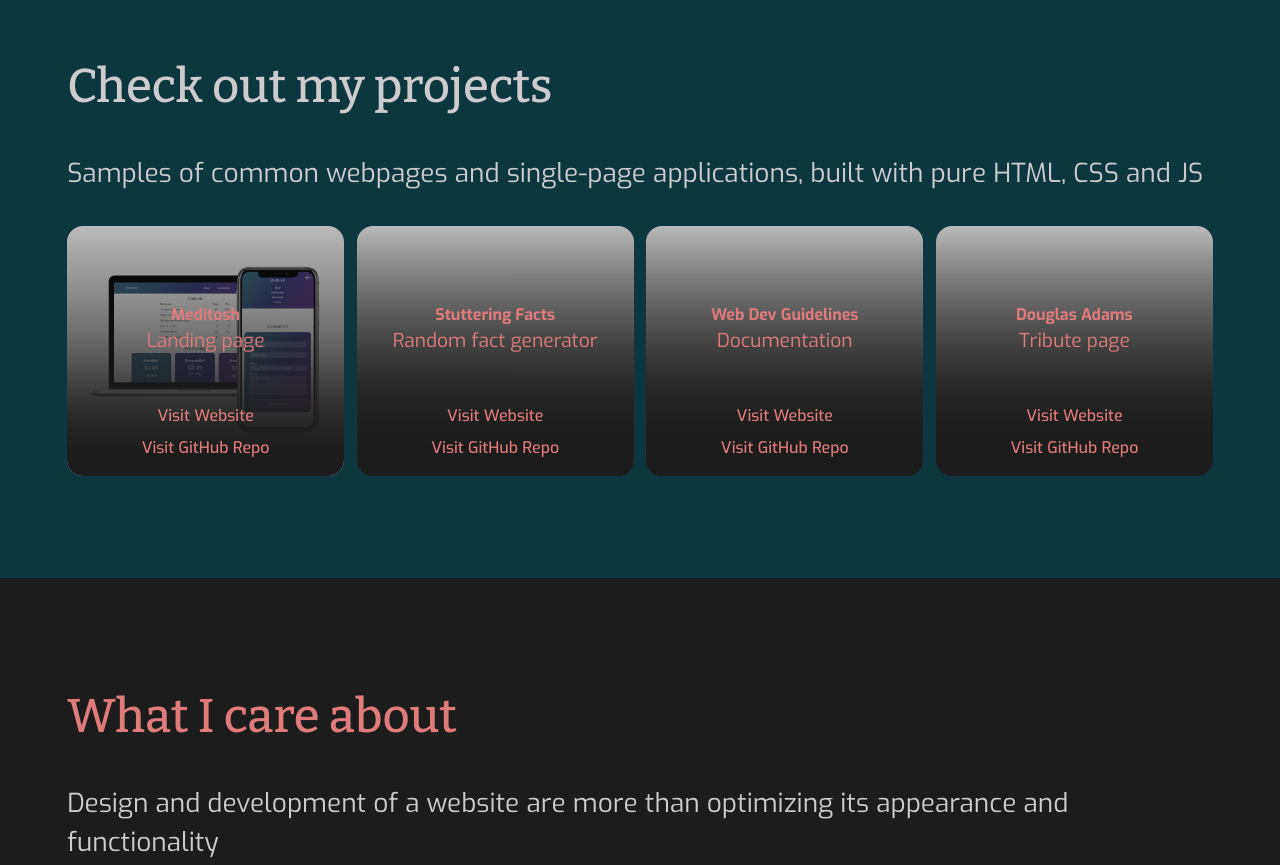
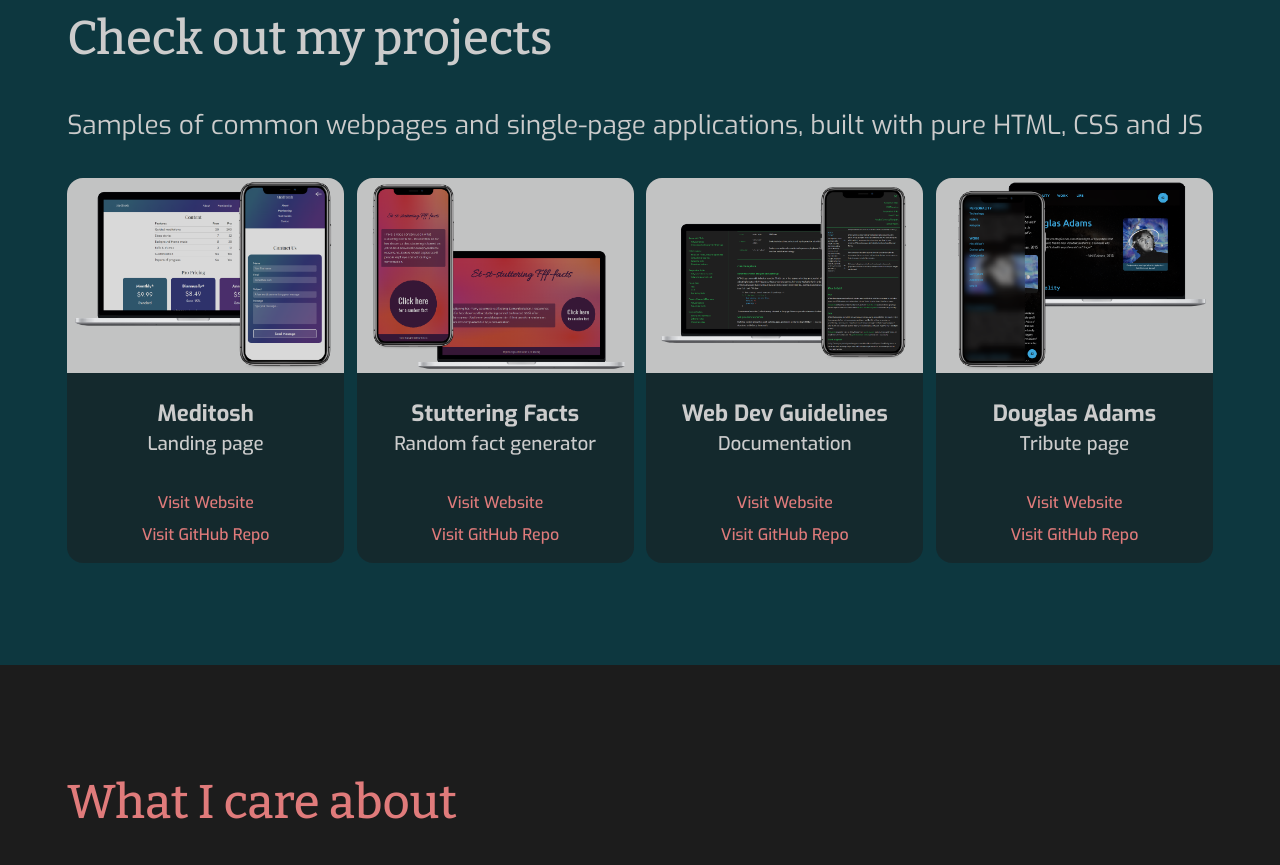
Before and after one commit to elifaltundag/portfolio, a plain HTML site: page index.html in a window 1280 px wide. Shown: the part 697-1562 px from the top of the page. Drawn offline with nearby package versions, Linux system fonts and the light colour scheme.

Commit message:
Create and stlye thumbnails

```diff
--- a/index.html
+++ b/index.html
@@ -77,45 +77,69 @@
                 <h2 class="section__title">Check out my projects</h2>
                 <p class="section__subtitle">Samples of common webpages and single-page applications, built with pure HTML, CSS and JS</p>
                 <div class="projects__thmbs-container" id="thmbs__websites">
-                    <div class="thmb__prj" id="prj__landing">
+                    <div class="thmb__prj">
+                        <div class="thmb__img-container">
+                            <img src="./images/thumbnails/landing_page/thmb__template.png" alt="" class="thmb__img">
+                        </div>
                         <div class="thmb__text">
+                            <div class="thmb__text__info">
                                 <h4 class="thmb__title">Meditosh</h4>
                                 <p class="thmb__body">Landing page</p>
-                            <div class="btn__container">
+                            </div>
+                            <div class="thmb__text__btns btn__container">
                                 <a class="link-external" href="https://elifaltundag.github.io/landing-page/" target="_blank">Visit Website</a>
                                 <a class="link-external" href="https://github.com/elifaltundag/landing-page" target="_blank">Visit GitHub Repo</a>
                             </div>
                         </div>
+
                     </div>
-                    <div class="thmb__prj" id="prj__stut-facts">
+                    <div class="thmb__prj">
+                        <div class="thmb__img-container">
+                            <img src="./images/thumbnails/stuttering_facts/thmb__template.png" alt="" class="thmb__img">
+                        </div>
                         <div class="thmb__text">
+                            <div class="thmb__text__info">
                                 <h4 class="thmb__title">Stuttering Facts</h4>
                                 <p class="thmb__body">Random fact generator</p>
-                            <div class="btn__container">
+                            </div>
+                            <div class="thmb__text__btns btn__container">
                                 <a class="link-external" href="https://elifaltundag.github.io/stuttering-facts/" target="_blank">Visit Website</a>
                                 <a class="link-external" href="https://github.com/elifaltundag/stuttering-facts" target="_blank">Visit GitHub Repo</a>
                             </div>
                         </div>
+
                     </div>
-                    <div class="thmb__prj" id="prj__documentation">
+                    <div class="thmb__prj">
+                        <div class="thmb__img-container">
+                            <img src="./images/thumbnails/web_dev_doc/thmb__template.png" alt="" class="thmb__img">
+                        </div>
                         <div class="thmb__text">
+                            <div class="thmb__text__info">
                                 <h4 class="thmb__title">Web Dev Guidelines</h4>
                                 <p class="thmb__body">Documentation</p>
-                            <div class="btn__container">
+                            </div>
+                            <div class="thmb__text__btns btn__container">
                                 <a class="link-external" href="https://elifaltundag.github.io/web-dev-documentation/" target="_blank">Visit Website</a>
                                 <a class="link-external" href="https://github.com/elifaltundag/web-dev-documentation" target="_blank">Visit GitHub Repo</a>
                             </div>
                         </div>
+
                     </div>
-                    <div class="thmb__prj" id="prj__tribute">
+                    <div class="thmb__prj">
+                        <div class="thmb__img-container">
+                            <img src="./images/thumbnails/tribute/thmb__template.png" alt="" class="thmb__img">
+                        </div>
                         <div class="thmb__text">
+                            <div class="thmb__text__info">
                                 <h4 class="thmb__title">Douglas Adams</h4>
                                 <p class="thmb__body">Tribute page</p>
-                            <div class="btn__container">
+                            </div>
+                            <div class="thmb__text__btns btn__container">
                                 <a class="link-external" href="https://elifaltundag.github.io/douglas-adams-tribute-page/" target="_blank">Visit Website</a>
                                 <a class="link-external" href="https://github.com/elifaltundag/douglas-adams-tribute-page" target="_blank">Visit GitHub Repo</a>
                             </div>
                         </div>
+
                     </div>
                 </div>
             </div>
--- a/main.js
+++ b/main.js
@@ -1,16 +1,16 @@
 // ELEMENTS
+const header = document.getElementById("header");
 const btnNavToggle = document.getElementById("nav-toggle");
 const hambTop = document.getElementById("hamb-top");
 const hambMid = document.getElementById("hamb-mid");
 const hambBtm = document.getElementById("hamb-btm");
 const crossLR = document.getElementById("cross-lr");
 const crossRL = document.getElementById("cross-rl");
-const header = document.getElementById("header");
 
 // Hamburger button's lines
 const lines = Array(hambTop, hambMid, hambBtm, crossLR, crossRL);
 
-// Make it work
+
 function toggleNavMenu() {
 
     // Toggle button: hamburger - cross
@@ -50,7 +50,7 @@ btnNavToggle.addEventListener("click", toggleNavMenu);
 document.addEventListener("click", (e) => {
     const navbarIds = ["nav-toggle", "hamburger-btn", "hamb-top", "hamb-mid", "hamb-btm", "cross-lr", "cross-rl", "header", "nav__list"];
 
-   if (navbarIds.every(idName => e.target.id !== idName)) {
+    if (navbarIds.every(idName => e.target.id !== idName)) {
         header.setAttribute("on-screen", "partial");
         for (let line of lines) {
             if (line.className[0] === "h") {
--- a/style.css
+++ b/style.css
@@ -27,6 +27,8 @@
     --br-thmb: 1rem;
     --br-btn: 0.75rem;
     --br-form-elm: 0.5rem;
+
+    color: #cccccc;
 
 }
 
@@ -166,6 +168,15 @@ label, input, textarea {
 #btn__about-me,
 #submit-form {
     font-size: clamp(1.1rem, 0.8rem + 1vw, 1.5rem);
+}
+
+.thmb__title {
+    font-size: clamp(1rem, 0.9rem + 0.8vw, 1.4rem);
+}
+
+.thmb__body {
+    font-size: clamp(0.9rem, 0.7rem + 0.6vw, 1.2rem);
+    font-weight: 500;
 }
 
 .consd__title {
@@ -330,7 +341,6 @@ a:focus {
 .btn__container {
     display: flex;
     flex-direction: column;
-    padding-top: 3rem;
     row-gap: 0.5rem;
 }
 
@@ -402,7 +412,7 @@ a:focus {
     position: fixed;
     width: 100%;
     top: 0;
-    z-index: 10;
+    z-index: 100;
     border-bottom: 2px solid hsl(var(--clr-light));
 }
 
@@ -444,7 +454,7 @@ a:focus {
 .container__nav-toggle {
     position: sticky;
     top: 0;
-    z-index: 15;
+    z-index: 150;
 }
 
 #nav-toggle {
@@ -454,7 +464,6 @@ a:focus {
     position: absolute;
     right: 1rem;
     top: 0.5rem;
-    z-index: 20;
 }
 
 #hamburger-btn {
@@ -614,67 +623,73 @@ a:focus {
     width: min(100%, 400px);
     min-height: 250px;
     margin: 0 auto;
-    background-image: linear-gradient(180deg,
+    /* background-image: linear-gradient(180deg,
         hsl(var(--clr-light)) 0%,
-        hsl(var(--clr-dark)) 100%);
-    color: hsl(var(--clr-accent-light));
+        hsl(var(--clr-dark)) 100%); */
+    /* background-color: hsla(var(--clr-light), 0.3); */
+    /* color: hsl(var(--clr-dark)); */
+    background-color: hsla(var(--clr-dark), 0.5);
     text-align: center;
 
     border-radius: var(--br-thmb);
     border: none;
     position: relative;
-}
-
-.thmb__text {
-    position: absolute;
-    inset: 0;
-    background-image: linear-gradient(180deg,
-        hsla(var(--clr-dark), 0.1) 0%,
-        hsla(var(--clr-dark), 0.2) 10%,
-        hsla(var(--clr-dark), 0.3) 20%,
-        hsla(var(--clr-dark), 0.4) 30%,
-        hsla(var(--clr-dark), 0.5) 40%,
-        hsla(var(--clr-dark), 0.62) 50%,
-        hsla(var(--clr-dark), 0.75) 60%,
-        hsla(var(--clr-dark), 0.87) 70%,
-        hsla(var(--clr-dark), 0.95) 80%,
-        hsla(var(--clr-dark), 1) 90%);
-    width: 100%;
-    height: 100%;
+    overflow-y: hidden;
     z-index: 2;
 
     display: flex;
     flex-direction: column;
-    justify-content: flex-end;
-    padding: 1em;
 }
 
-.thmb__title, .thmb__body {
-    z-index: 5;
+.thmb__text {
+    /* position: absolute;
+    inset: 0; */
+    background-image: linear-gradient(180deg,
+        hsla(var(--clr-dark), 0.0) 0%,
+        /* hsla(var(--clr-dark), 0.1) %,
+        hsla(var(--clr-dark), 0.2) %,
+        hsla(var(--clr-dark), 0.3) %,
+        hsla(var(--clr-dark), 0.4) %, */
+        /* hsla(var(--clr-dark), 0.5) 30%, */
+       /*  hsla(var(--clr-dark), 0.6) %,
+        hsla(var(--clr-dark), 0.7) %,
+        hsla(var(--clr-dark), 0.8) %,
+        hsla(var(--clr-dark), 0.9) %, */
+        hsla(var(--clr-dark), 1.0) 95%);
+    background-image: none;
+
+    width: 100%;
+    z-index: 10;
+
+    display: flex;
+    flex-direction: column;
+    row-gap: 1.5em;
+    justify-content: flex-end;
+    padding: 1em 0;
+
+    /* display: none; */
+
+    /* transform: translateY(42%); */
 }
 
-
-#prj__landing,
-#prj__documentation,
-#prj__tribute,
-#prj__form,
-#prj__stut-facts,
-#prj__palindrome,
-#prj__sorted-arr,
-#prj__scm-range {
-    background-color: hsl(var(--clr-light));
-    background-size: contain;
-    background-position: top;
-    background-repeat: no-repeat;
-    overflow: hidden;
+.thmb__text__info {
+    padding: 0.5em 0;
 }
 
-/* #prj__documentation {
-    background-image: url("https://github.com/elifaltundag/portfolio-website/blob/main/images/thumbnails/ss_on_screens/documentation_laptop.jpeg?raw=true");
-} */
+.thmb__img-container {
+    overflow: hidden;
+    background-color: hsla(var(--clr-light), 0.95);
 
-#prj__landing {
-    background-image: url("./images/thumbnails/landing_page/thmb__template.png");
+    display: flex;
+    align-items: center;
+    justify-content: center;
+}
+
+.thmb__img {
+    width: 100%;
+    aspect-ratio: 1.42;
+    object-fit: cover;
+    object-position: center;
 }
 
 
@@ -811,7 +826,6 @@ footer {
 
     .section__title {
         text-align: left;
-        /* grid-column: 1 / 13; */
     }
 
 
```
Lines whose indentation alone changed are shown as unchanged.
